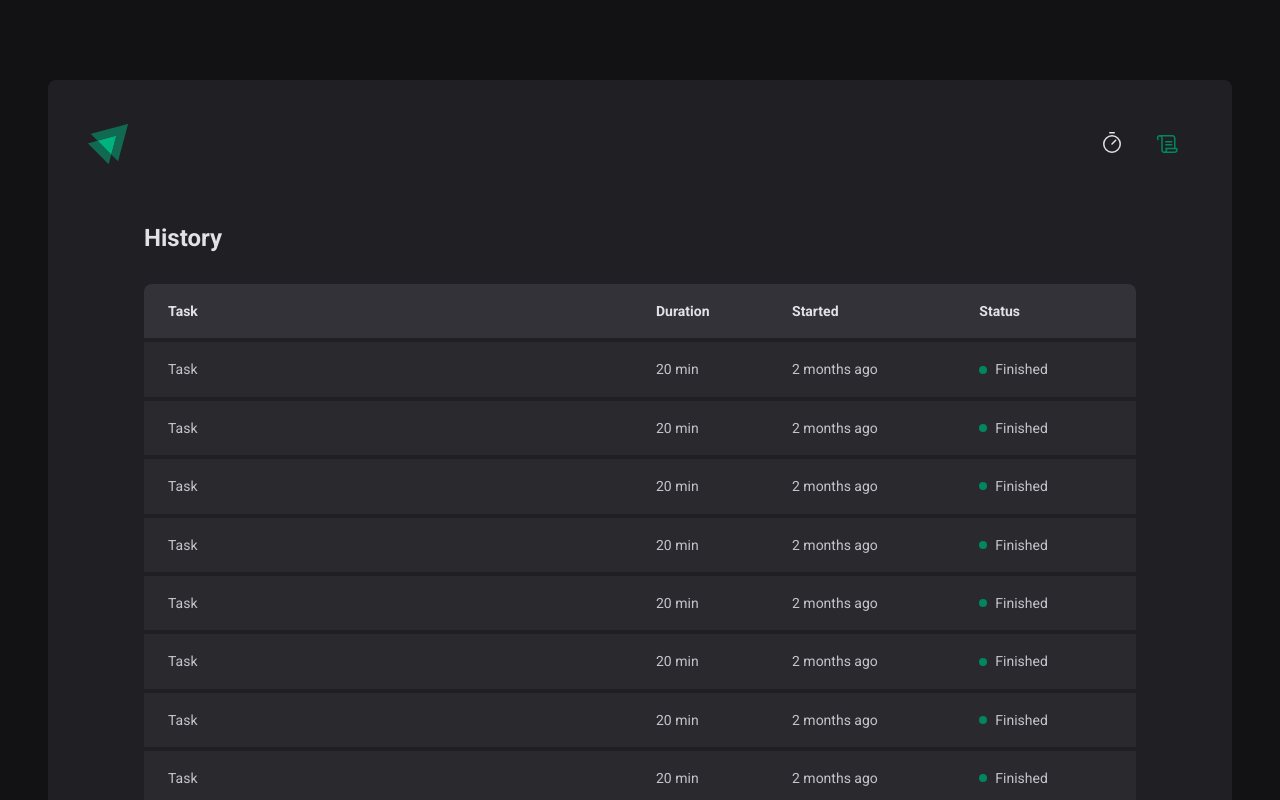
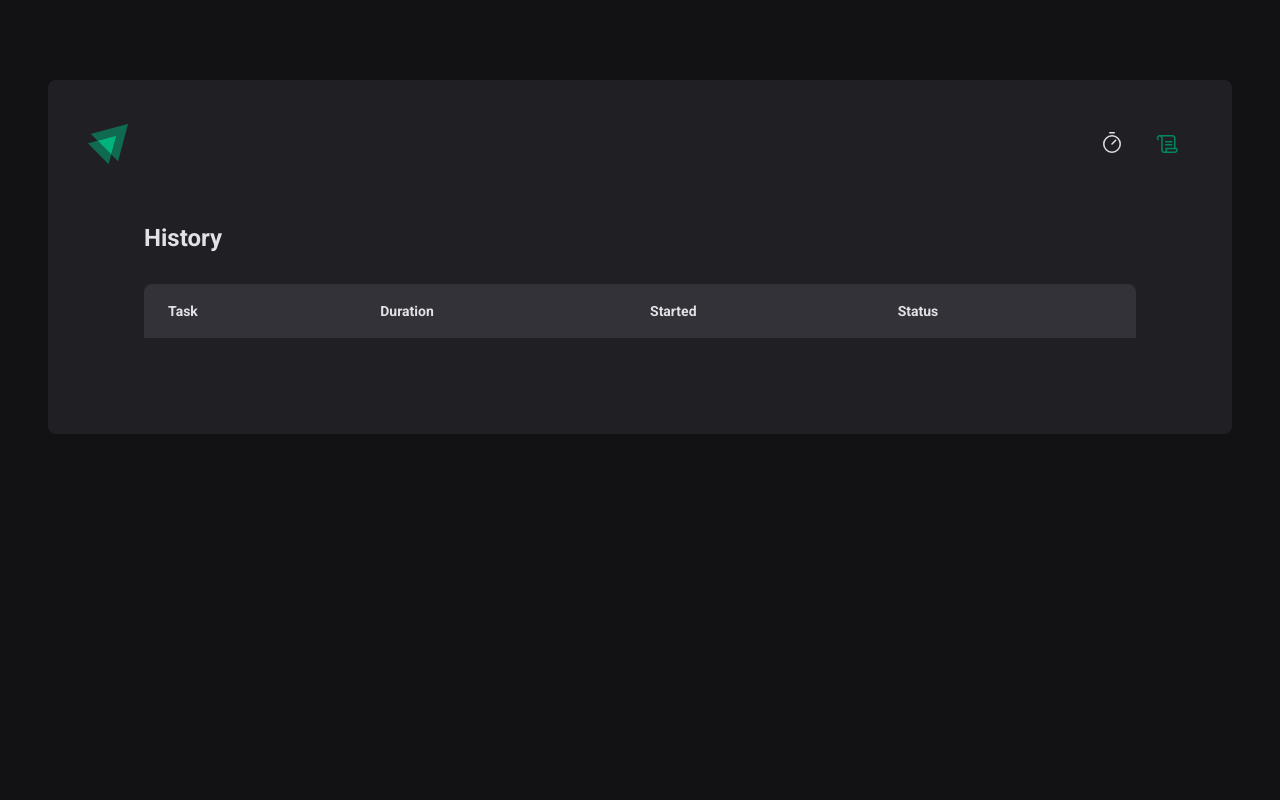
Before and after one commit to codeecoffee/timer, a React (Vite) app: page /history in a window 1280 px wide. Shown: the top 800 px of the page. Built offline with nearby package versions, Linux system fonts and the light colour scheme.

Commit message:
added context layer

```diff
--- a/src/App.tsx
+++ b/src/App.tsx
@@ -3,13 +3,16 @@
 import { GlobalStyle } from './styles/global'
 import { BrowserRouter} from 'react-router-dom'
 import {Router} from './Router'
+import { CyclesContextProvider } from './contexts/CyclesContext'
 
 export function App() {
 
   return (
     <BrowserRouter>
       <ThemeProvider theme={defaultTheme}>
+        <CyclesContextProvider>
           <Router/>
+        </CyclesContextProvider>
         <GlobalStyle/>
       </ThemeProvider>
     </BrowserRouter>
--- /dev/null
+++ b/src/contexts/CyclesContext.tsx
@@ -0,0 +1,97 @@
+import { ReactNode, createContext, useState } from "react";
+
+interface Cycle {
+    id: string;
+    task: string;
+    minutesAmount: number;
+    startDate: Date;
+    interruptedDate?: Date;
+    finishedDate?: Date;
+}
+
+interface CreateCycleData{
+    task: string
+    minutesAmount: number
+}
+
+interface CyclesContextType{
+    cycles: Cycle[]
+    activeCycle: Cycle | undefined
+    activeCycleId: string | null
+    secondsAmountPassed: number
+    markCurrentCycleAsFinished: ()=> void
+    proxySetSecondsPassed: (seconds: number)=> void
+    stopCurrentCycle: () => void
+    createNewCycle: (data: CreateCycleData) => void
+}
+
+interface CyclesContextPoviderProps{
+    children: ReactNode
+}
+
+export const CyclesContext= createContext({} as CyclesContextType)
+
+export function CyclesContextProvider ({children}:CyclesContextPoviderProps){
+    const [cycles, setCycles] = useState<Cycle[]>([])
+    const [activeCycleId, setActiveCycleId] = useState<string | null>(null)
+    const [secondsAmountPassed, setSecondsAmountPassed] = useState<number>(0)
+
+    const activeCycle:Cycle | undefined = cycles.find(cycle => cycle.id === activeCycleId)
+
+    function markCurrentCycleAsFinished(){
+        setCycles((state)=>
+            state.map((cycle)=>{
+                if(cycle.id === activeCycleId){
+                    return{...cycle, finishedDate: new Date()}
+                }
+                else return cycle
+
+            })
+        )
+    }
+
+    function proxySetSecondsPassed(seconds: number){
+        setSecondsAmountPassed(seconds)
+    }
+
+    function createNewCycle(data:CreateCycleData){
+        const id = String(new Date().getTime());
+        const newCycle:Cycle = {
+            id,
+            task: data.task,
+            minutesAmount: data.minutesAmount,
+            startDate: new Date()
+        }
+        setCycles((state)=>[...state, newCycle])
+        setActiveCycleId(id);
+        setSecondsAmountPassed(0)
+
+    }
+
+    function stopCurrentCycle(){
+        setCycles((state) =>
+            state.map(cycle=>{
+            if(cycle.id === activeCycleId) return {...cycle, interruptedDate: new Date ()}
+            else return cycle
+        }))
+        setActiveCycleId(null)
+    }
+
+    return(
+        <CyclesContext.Provider value={
+            {
+                cycles,
+                activeCycle,
+                activeCycleId,
+                markCurrentCycleAsFinished,
+                proxySetSecondsPassed,
+                secondsAmountPassed,
+                createNewCycle,
+                stopCurrentCycle
+            }
+        }>
+            { children }
+        </CyclesContext.Provider>
+    )
+
+}
--- a/src/pages/History/index.tsx
+++ b/src/pages/History/index.tsx
@@ -1,8 +1,10 @@
-import React from "react";
+import React, { useContext } from "react";
 import { HistoryContainer, HistoryList, Status } from "./styles";
-
+import { CyclesContext } from "../../contexts/CyclesContext";
+import { formatDistanceToNow } from 'date-fns'
 
 export default function History() {
+    const {cycles} = useContext(CyclesContext)
     return (
         <HistoryContainer>
             <h1>History</h1>
@@ -17,60 +19,26 @@
                         </tr>
                     </thead>
                     <tbody>
-                        <tr>
-                            <td>Task</td>
-                            <td>20 min</td>
-                            <td>2 months ago</td>
-                            <td><Status statusColor="green">Finished</Status></td>
+                        {cycles.map((cycle)=>(
+                            <tr key={cycle.id}>
+                            <td>{cycle.task}</td>
+                            <td>{cycle.minutesAmount} min</td>
+                            <td>{formatDistanceToNow(cycle.startDate,{addSuffix:true})}</td>
+                            <td>
+                                {cycle.finishedDate &&
+                                    (<Status statusColor="green">Finished</Status>)
+                                }
+                                {cycle.interruptedDate &&
+                                    (<Status statusColor="red">Stopped</Status>)
+                                }
+                                {(!cycle.interruptedDate && !cycle.finishedDate) &&
+                                    (<Status statusColor="yellow">In Progress</Status>)
+                                }
+
+                            </td>
                         </tr>
-                        <tr>
-                            <td>Task</td>
-                            <td>20 min</td>
-                            <td>2 months ago</td>
-                            <td><Status statusColor="green">Finished</Status></td>
-                        </tr>
-                        <tr>
-                            <td>Task</td>
-                            <td>20 min</td>
-                            <td>2 months ago</td>
-                            <td><Status statusColor="green">Finished</Status></td>
-                        </tr>
-                        <tr>
-                            <td>Task</td>
-                            <td>20 min</td>
-                            <td>2 months ago</td>
-                            <td><Status statusColor="green">Finished</Status></td>
-                        </tr>
-                        <tr>
-                            <td>Task</td>
-                            <td>20 min</td>
-                            <td>2 months ago</td>
-                            <td><Status statusColor="green">Finished</Status></td>
-                        </tr>
-                        <tr>
-                            <td>Task</td>
-                            <td>20 min</td>
-                            <td>2 months ago</td>
-                            <td><Status statusColor="green">Finished</Status></td>
-                        </tr>
-                        <tr>
-                            <td>Task</td>
-                            <td>20 min</td>
-                            <td>2 months ago</td>
-                            <td><Status statusColor="green">Finished</Status></td>
-                        </tr>
-                        <tr>
-                            <td>Task</td>
-                            <td>20 min</td>
-                            <td>2 months ago</td>
-                            <td><Status statusColor="green">Finished</Status></td>
-                        </tr>
-                        <tr>
-                            <td>Task</td>
-                            <td>20 min</td>
-                            <td>2 months ago</td>
-                            <td><Status statusColor="green">Finished</Status></td>
-                        </tr>
+                        ))}
+
                     </tbody>
                 </table>
             </HistoryList>
--- a/src/pages/Home/components/CountDown/index.tsx
+++ b/src/pages/Home/components/CountDown/index.tsx
@@ -1,14 +1,19 @@
 import { useState, useEffect, useContext } from "react";
 import { CountDownContainer, Separator } from "./styles";
 import { differenceInSeconds } from "date-fns";
-import { CyclesContext } from "../..";
+import { CyclesContext } from "../../../../contexts/CyclesContext";
 
 
 
 export function CountDown () {
-    const {activeCycle, activeCycleId, markCurrentCycleAsFinished} = useContext(CyclesContext)
+    const {
+        activeCycle,
+        activeCycleId,
+        markCurrentCycleAsFinished,
+        secondsAmountPassed,
+        proxySetSecondsPassed
+    } = useContext(CyclesContext)
 
-    const [secondsAmountPassed, setSecondsAmountPassed] = useState<number>(0)
     const totalSeconds = activeCycle ? activeCycle.minutesAmount * 60: 0;
 
     const currentSecondsAmount = activeCycle ? totalSeconds - secondsAmountPassed : 0;
@@ -34,17 +39,17 @@
 
                 if(secondsDiff >= totalSeconds){
                     markCurrentCycleAsFinished()
-                    setSecondsAmountPassed(totalSeconds)
+                    proxySetSecondsPassed(totalSeconds)
                     clearInterval(interval)
                 }
-                else setSecondsAmountPassed(secondsDiff)
+                else proxySetSecondsPassed(secondsDiff)
 
             },1000)
         }
         return ()=>{
             clearInterval(interval)
         }
-    },[activeCycle, totalSeconds, activeCycleId, markCurrentCycleAsFinished])
+    },[activeCycle, totalSeconds, activeCycleId, markCurrentCycleAsFinished, proxySetSecondsPassed])
 
     return(
         <CountDownContainer>
--- a/src/pages/Home/components/NewCycleForm/index.tsx
+++ b/src/pages/Home/components/NewCycleForm/index.tsx
@@ -1,27 +1,16 @@
-import { useForm } from 'react-hook-form';
-import {zodResolver} from '@hookform/resolvers/zod';
-import * as zod from 'zod';
-
 import {
     FormContainer,
     MinutesAmountInput,
     TaskInput
 } from "./styles";
+import { useContext } from 'react';
+import { CyclesContext } from "../../../../contexts/CyclesContext";
+import { useFormContext } from "react-hook-form";
+
 
 export function NewCycleForm () {
-    const newCycleFormValidationSchema = zod.object({
-        task: zod.string().min(1,'Name your task'),
-        minutesAmount: zod.number().min(5).max(60, 'The cycle is limited to 60 mins max.')
-    })
-
-    type NewCycleFormData = zod.infer<typeof newCycleFormValidationSchema>;
-    const { register, handleSubmit, watch, reset } = useForm<NewCycleFormData>({
-        resolver: zodResolver(newCycleFormValidationSchema),
-        defaultValues: {
-            task: '',
-            minutesAmount: 0,
-        }
-    });
+    const {activeCycle} = useContext(CyclesContext)
+    const {register} = useFormContext()
 
     return (
         <FormContainer>
```
Also changed, not shown: src/pages/Home/index.tsx (+27 -64 lines).
